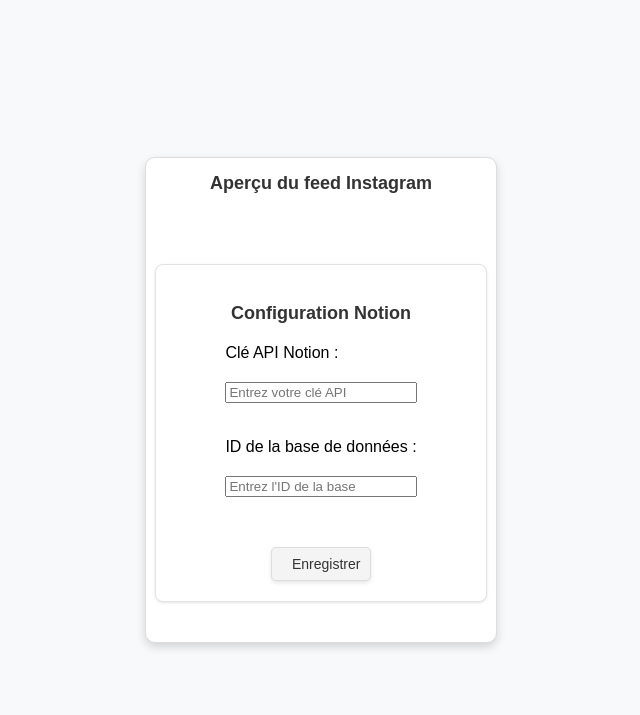
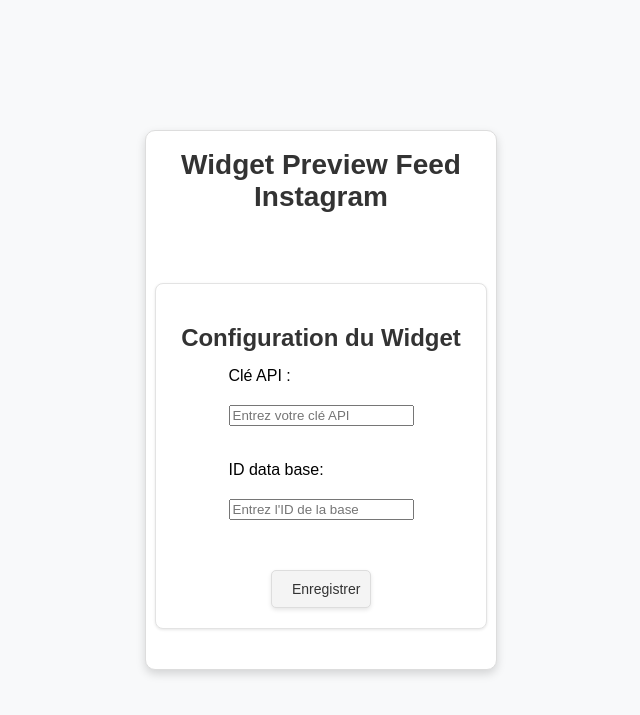
Before and after one commit to Lourna78/Flask-API, a Flask app: page / in a window 1280 px wide. Shown: the top 715 px of the page, without its empty margins (319-959 px from the left). Run offline with Flask 3, Linux system fonts and the light colour scheme.

Commit message:
aspet plus joli

```diff
--- a/frontend/static/style.css
+++ b/frontend/static/style.css
@@ -28,8 +28,8 @@ input:focus {
 .widget-title,
 .config-title {
   text-align: center;
-  font-size: 18px;
-  font-weight: 600;
+  font-size: 28px;
+  font-weight: 700;
   margin-bottom: 20px;
   color: #333;
 }
@@ -48,12 +48,20 @@ input:focus {
 }
 
 /* Titre de la section configuration */
+.config-container h2 {
+  text-align: center;
+  font-size: 24px; /* Taille réduite */
+  font-weight: 600; /* Moins gras */
+  margin-bottom: 15px; /* Ajouter plus d'espace entre les champs */
+  color: #333;
+}
+
+/* Sous-titres pour les labels (H3) */
 .config-container h3 {
-  text-align: center;
-  font-size: 18px; /* Taille réduite */
-  font-weight: 600; /* Moins gras */
-  margin-bottom: 20px; /* Ajouter plus d'espace entre les champs */
-  color: #333;
+  font-size: 16px; /* Taille plus petite */
+  font-weight: 500; /* Police normale */
+  color: #555; /* Couleur gris doux */
+  margin-bottom: 5px; /* Espacement entre le label et l'input */
 }
 
 /* -------------------------
@@ -87,12 +95,15 @@ input:focus {
 /* Bouton Enregistrer */
 #config-form button {
   margin: 15px auto 0; /* Espace en haut du bouton et centrage horizontal */
-  padding: 8px 20px; /* Ajuste le padding pour plus de confort */
+  padding: 10px 20px; /* Ajuste le padding pour plus de confort */
   background-color: #f4f4f4; /* Fond léger */
   border: 1px solid #ddd; /* Bordure subtile */
   border-radius: 5px; /* Coins arrondis */
   font-size: 14px;
+  font-weight: 500; /* Rendre le texte légèrement plus visible */
   color: #333; /* Texte plus visible */
+  text-align: center; /* Centre le texte horizontalement */
+  line-height: normal; /* Assure un espacement vertical correct */
   cursor: pointer;
   transition: background-color 0.2s ease, box-shadow 0.2s ease;
 }
--- a/frontend/templates/index.html
+++ b/frontend/templates/index.html
@@ -4,12 +4,12 @@
   <meta charset="UTF-8">
   <meta name="viewport" content="width=device-width, initial-scale=1.0">
   <title>Instagram Feed Preview</title>
-  <link rel="stylesheet" href="https://widget.artyzan-agency.com/static/style.css?v=1.23">
+  <link rel="stylesheet" href="https://widget.artyzan-agency.com/static/style.css?v=1.24">
 </head>
 <body>
     <div class="widget-container">
         <!-- Titre du widget -->
-        <h2 class="widget-title">Aperçu du feed Instagram</h2>
+        <h1 class="widget-title">Widget Preview Feed Instagram</h1>
         <!-- Ligne avec les trois boutons -->
         <div class="button-container hidden">
           <button id="prev-btn" class="btn">Précédent</button>
@@ -22,13 +22,13 @@
         </div>
          <!-- Conteneur de configuration -->
         <div class="config-container">
-          <h3>Configuration Notion</h3>
+          <h2>Configuration du Widget</h2>
           <form id="config-form"></form>
           <!-- Zone de configuration -->
           <div id="config-form">
-            <label for="api-key-input">Clé API Notion :</label>
+            <label for="api-key-input">Clé API :</label>
             <input type="text" id="api-key-input" placeholder="Entrez votre clé API">
-            <label for="database-id-input">ID de la base de données :</label>
+            <label for="database-id-input">ID data base:</label>
             <input type="text" id="database-id-input" placeholder="Entrez l'ID de la base">
             <button id="save-config-btn" class="btn">Enregistrer</button>
           </div>
@@ -40,6 +40,6 @@
           </form>
         </div>
       </div>
-      <script src="https://widget.artyzan-agency.com/static/script.js?v=1.23" defer></script>
+      <script src="https://widget.artyzan-agency.com/static/script.js?v=1.24" defer></script>
 </body>
 </html>
```
